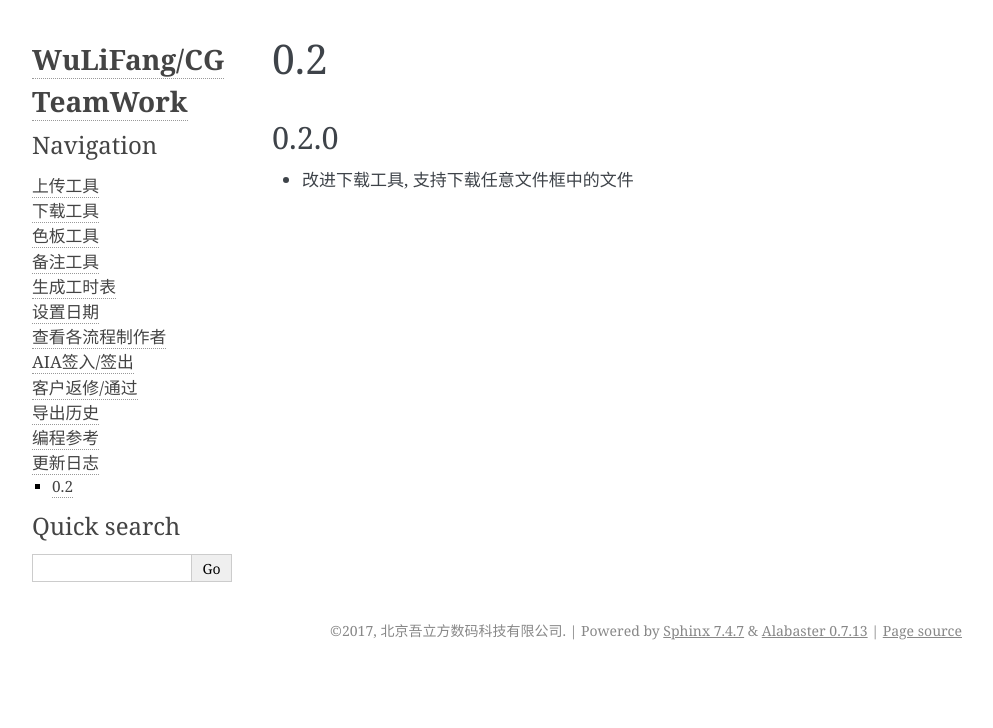
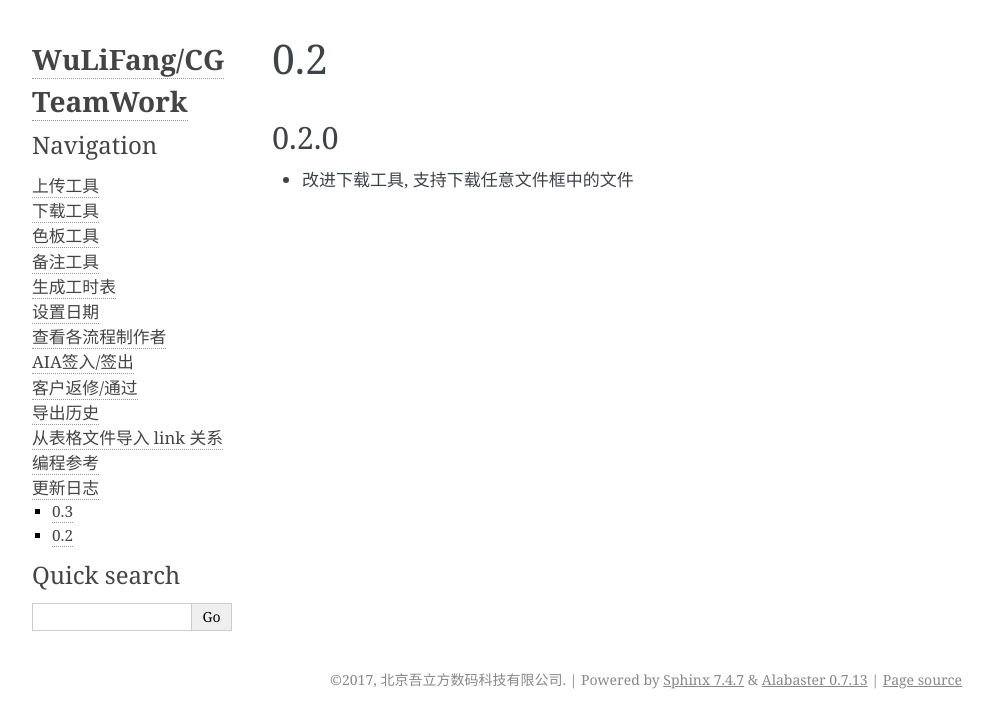
Before and after one commit to WuLiFang/CGTeamWork-doc, a Sphinx documentation site: the page built from source/changelogs/001_0.2.md, in a window 1280 px wide. Shown: the top 728 px of the page, without its empty margins (148-1141 px from the left). Built offline with Sphinx 7.4.7, drawn with Linux system fonts in a browser that asks for light colours.

Commit message:
Add 0.3.0 changelog

```diff
--- a/source/changelogs/001_0.2.md
+++ b/source/changelogs/001_0.2.md
@@ -2,4 +2,4 @@
 
 ## 0.2.0
 
-* 改进下载工具, 支持下载任意文件框中的文件
+- 改进下载工具, 支持下载任意文件框中的文件
--- a/source/index.rst
+++ b/source/index.rst
@@ -14,6 +14,7 @@
    aia_manage
    client_manage
    export_history
+   link_import
    reference
    changelog
 
--- /dev/null
+++ b/source/link_import.rst
@@ -0,0 +1,12 @@
+从表格文件导入 link 关系
+==============================
+
+表格要求
+---------------------
+
+需要两列：
+
+  - 资产名称, 对应 asset.asset_name 字段，表头名称：``资产`` ``asset``
+  - 镜头名称，对应 shot.shot 字段，表头名称：``镜头`` ``shot``
+
+同一行的资产和镜头相关联
```
Also changed, not shown: source/changelogs/002_0.3.md (added, +5 -0 lines).
